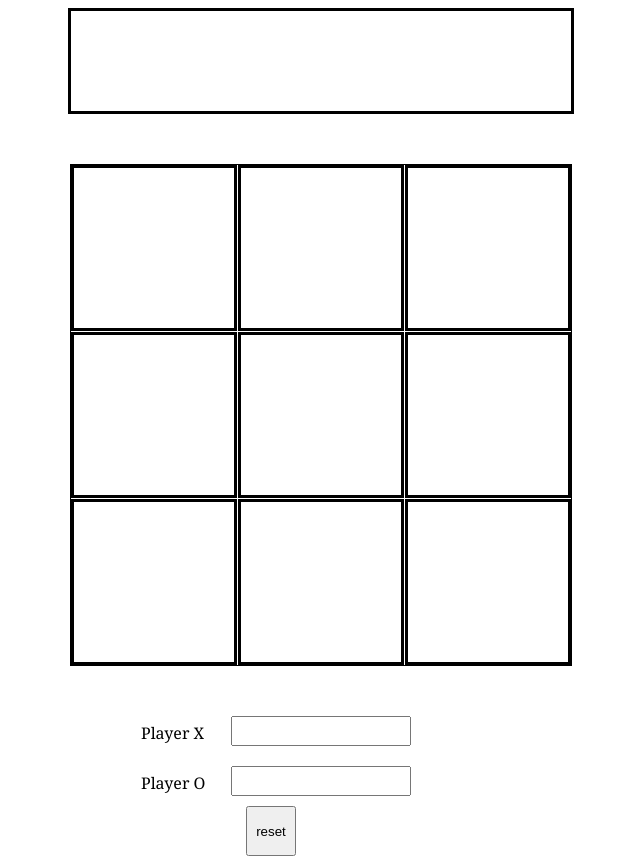
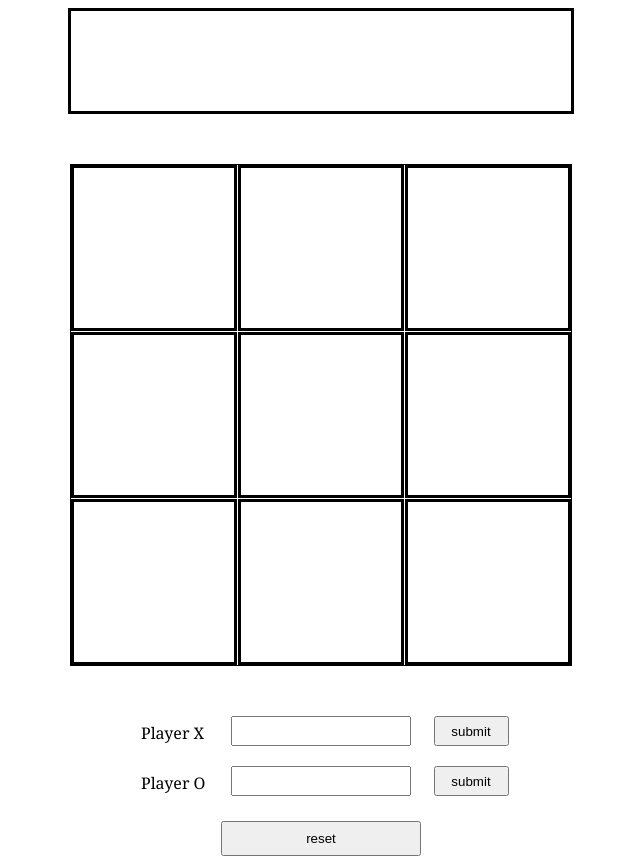
Before and after one commit to Sawaian/TicTacToe, a plain HTML site: page index.html in a window 1280 px wide. Shown: the whole page, without its empty margins (319-959 px from the left). Drawn offline with Linux system fonts and the light colour scheme.

Commit message:
added buttons for the U.I.

```diff
--- a/index.html
+++ b/index.html
@@ -21,18 +21,21 @@
 
             </div>
             <div class="menu">
-                <button class="button" id="reset">reset</button>
+                <button class="buttonReset" id="reset">reset</button>
                 <input type="text" class="field" id="nameOne">
                 <p id="playerX">
                     Player X
                         </p>
                     </input>
+                <button class="button" id="submitNameOne"> submit </button>
 
                 <input type="text" class="field" id="nameTwo">
                  <p id="playerO">
                      Player O
                         </p>
                     </input>
+                    <button class="button" id="submitNameTwo"> submit </button>
+
                 </div>
 
             </div>
--- a/script.js
+++ b/script.js
@@ -111,23 +111,28 @@ const gameBoard = (() => {
 
 //Player factory.
 const player = (name, mark) => {
-         console.table(gameBoard.gameBoardArray);
+
+       let nameOne = document.getElementById('nameOne');
+
+
+
 
         return { name, mark }
         };
 
 function playerOneName(){
-    let input = document.getElementById("nameOne").value
-    return input;
+    let nameOne = document.getElementById("nameOne").value
+    let inputOne = document.getElementById("nameOne");
+
+    inputOne.addEventListener('keyup', function(event) {
+        if (event.code === 'Enter')
+        {
+            event.preventDefault();
+            inputOne.submit();
+        }
+    });
+    return nameOne;
 }
-
-    input.addEventListener("keyup", function(event){
-       if (event.keyCode === 13){
-           event.preventDefault();
-           playerName = document.getElementById("nameOne").value;
-       }
-    });
-
 
 let playerOne = player(playerOneName(), "x");
 let playerTwo = player('jacob', "o");
--- a/style.css
+++ b/style.css
@@ -31,7 +31,7 @@
 
 .menu{
     display: grid;
-    grid-template-columns: 100px 200px;
+    grid-template-columns: 100px 200px 100px;
     grid-template-rows: 50px 50px;
     width: 400px;
     height: 150px;
@@ -40,16 +40,16 @@
 }
 
 .button{
-    height: 50px;
-    width: 50px;
+    height: 30px;
+    width: 75px;
     margin: 10px 10px 10px 10px;
     margin: auto;
 }
 
 #reset{
     grid-row: 4;
-    grid-column-start: 1;
-    grid-column-end: 3;
+    grid-column-start: 2;
+    grid-column-end: 2;
 }
 
 #nameOne{
@@ -83,3 +83,14 @@
     grid-row: 2;
     font-family: Georgia;
 }
+
+#submitNameOne{
+    grid-column: 3;
+    grid-row: 1;
+
+}
+
+#submitNameTwo{
+    grid-column: 3;
+    grid-row: 2;
+}
```
